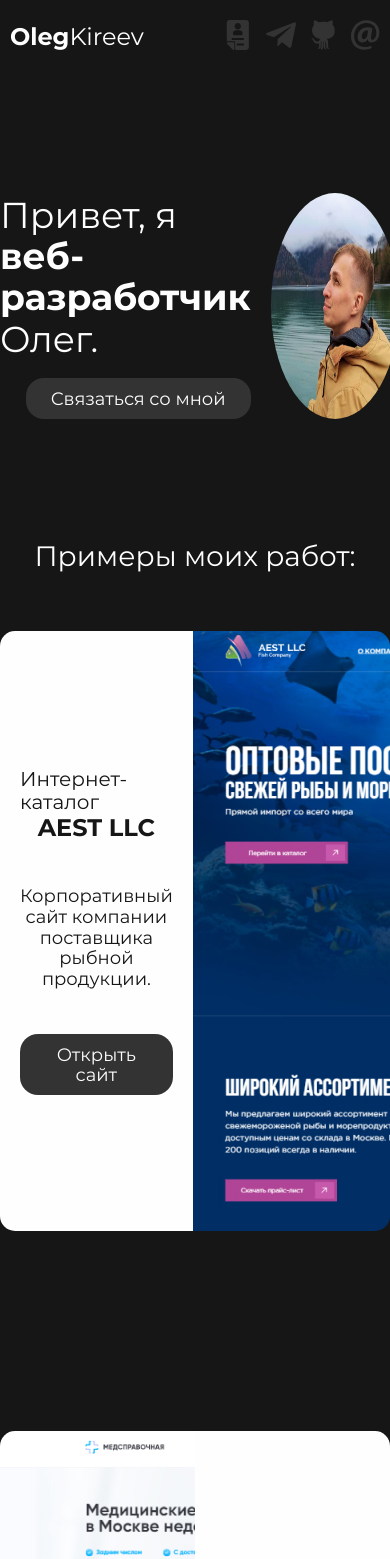
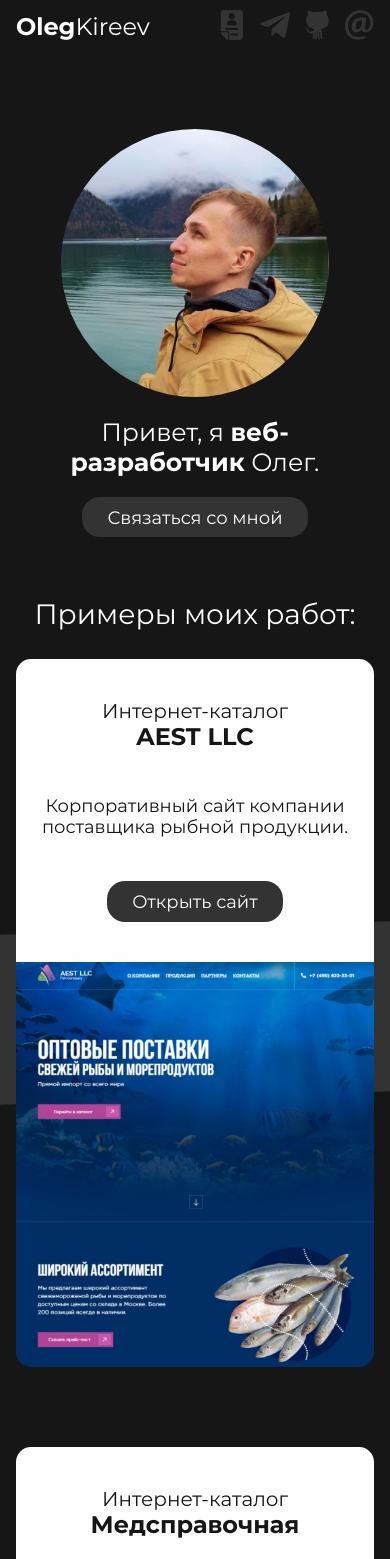
Before and after one commit to FluckyMENDES/portfolio, a React (Create React App) app: page / in a window 390 px wide. Shown: the top 1559 px of the page. Built offline with nearby package versions, Linux system fonts and the light colour scheme.

Commit message:
Базовая адаптация мобильной версии для Hero, Works.

```diff
--- a/src/App.scss
+++ b/src/App.scss
@@ -66,7 +66,13 @@ p {
   margin: 0;
 }
 
+img {
+  max-width: 100%;
+  height: auto;
+}
+
 .container {
   margin: 0 auto;
   max-width: 1060px;
+  padding: 16px;
 }
--- a/src/components/Header/Header.module.scss
+++ b/src/components/Header/Header.module.scss
@@ -14,7 +14,8 @@
     justify-content: space-between;
     align-items: center;
     width: 100%;
-    padding: 20px 10px;
+    padding-top: 10px;
+    padding-bottom: 10px;
   }
 }
 
--- a/src/components/Hero/Hero.module.scss
+++ b/src/components/Hero/Hero.module.scss
@@ -1,8 +1,14 @@
 .Hero {
-  padding-top: 120px;
-  padding-bottom: 120px;
+  padding-top: 12rem;
+  padding-bottom: 12rem;
   display: flex;
   justify-content: space-between;
+
+  @media screen and (max-width: 575px) {
+    padding-top: 6rem;
+    padding-bottom: 6rem;
+    flex-direction: column-reverse;
+  }
 }
 
 .description {
@@ -12,16 +18,32 @@
   align-items: flex-end;
   max-width: 66%;
   margin-right: 2em;
+
+  @media screen and (max-width: 575px) {
+    max-width: 100%;
+    align-items: center;
+    margin-right: 0;
+  }
 }
 
 .title {
   font-size: 3.6rem;
   margin-bottom: 2rem;
   font-weight: 400;
+
+  @media screen and (max-width: 575px) {
+    font-size: 2.5rem;
+    text-align: center;
+  }
 }
 
 .img {
   max-width: 33%;
   border-radius: 50%;
   height: auto;
+
+  @media screen and (max-width: 575px) {
+    max-width: 75%;
+    margin: 0 auto 20px;
+  }
 }
--- a/src/components/Works/Works.module.scss
+++ b/src/components/Works/Works.module.scss
@@ -2,8 +2,12 @@
 }
 
 .title {
-  margin-bottom: 60px;
-  font-size: 28px;
+  margin-bottom: 6rem;
+  font-size: 2.8rem;
   text-align: center;
   font-weight: 400;
+
+  @media screen and (max-width: 575px) {
+    margin-bottom: 3rem;
+  }
 }
--- a/src/components/Works/WorksList/WorksItem/WorksItem.module.scss
+++ b/src/components/Works/WorksList/WorksItem/WorksItem.module.scss
@@ -5,16 +5,27 @@
   z-index: 0;
   display: flex;
   justify-content: space-between;
+  max-width: 90vw;
+  margin: 0 auto;
   color: $color-black;
+
+  @media screen and (max-width: 575px) {
+    flex-direction: column !important;
+    max-width: 100%;
+  }
 
   .content {
     display: flex;
     flex-direction: column;
     justify-content: center;
     align-items: center;
-    width: 50%;
     padding: 40px 20px;
     background-color: $color-white;
+    width: 50%;
+
+    @media screen and (max-width: 575px) {
+      width: 100%;
+    }
 
     & > p {
       margin-bottom: 4.5rem;
@@ -30,24 +41,28 @@
       margin-bottom: 4.5rem;
       font-size: 2.4rem;
     }
-
-    & img {
-      //   width: 100%;
-      //   height: 100%;
-      //   object-fit: cover;
-    }
   }
 
   &:nth-child(2n + 1) {
     & .content {
       border-top-left-radius: 1.5em;
       border-bottom-left-radius: 1.5em;
+
+      @media screen and (max-width: 575px) {
+        border-bottom-left-radius: 0;
+        border-top-right-radius: 1.5em;
+      }
     }
 
     & .imageWrapper {
       border-top-right-radius: 1.5em;
       border-bottom-right-radius: 1.5em;
       overflow: hidden;
+
+      @media screen and (max-width: 575px) {
+        border-top-right-radius: 0;
+        border-bottom-left-radius: 1.5em;
+      }
     }
 
     &::before {
@@ -55,20 +70,37 @@
       transform: translate(-50%, -50%) rotate(-2deg);
     }
   }
+
   & .imageWrapper {
+    flex-shrink: 0;
     line-height: 0;
+    max-width: 50%;
+
+    @media screen and (max-width: 575px) {
+      max-width: 100%;
+    }
   }
 
   &:nth-child(2n + 2) {
     & .content {
       border-top-right-radius: 1.5em;
       border-bottom-right-radius: 1.5em;
+
+      @media screen and (max-width: 575px) {
+        border-bottom-right-radius: 0;
+        border-top-left-radius: 1.5em;
+      }
     }
 
     & .imageWrapper {
       border-top-left-radius: 1.5em;
       border-bottom-left-radius: 1.5em;
       overflow: hidden;
+
+      @media screen and (max-width: 575px) {
+        border-top-left-radius: 0;
+        border-bottom-right-radius: 1.5em;
+      }
     }
 
     &::before {
@@ -83,7 +115,7 @@
     z-index: -1;
     top: 50%;
     left: 50%;
-    width: 100vw;
+    width: 105vw;
     height: 170px;
     transform: translate(-50%, -50%) rotate(1deg);
   }
--- a/src/components/Works/WorksList/WorksList.module.scss
+++ b/src/components/Works/WorksList/WorksList.module.scss
@@ -3,6 +3,10 @@
   & li {
     &:not(:last-child) {
       margin-bottom: 20rem;
+
+      @media screen and (max-width: 575px) {
+        margin-bottom: 8rem;
+      }
     }
 
     &:nth-child(2n) {
```
